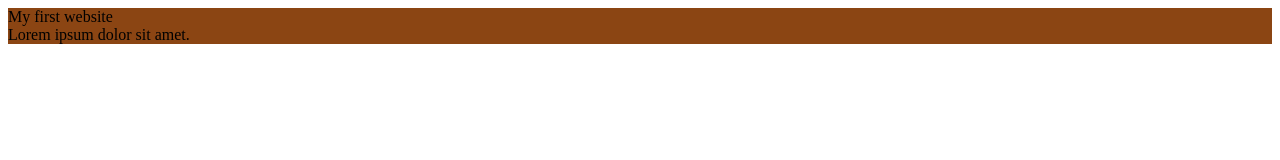
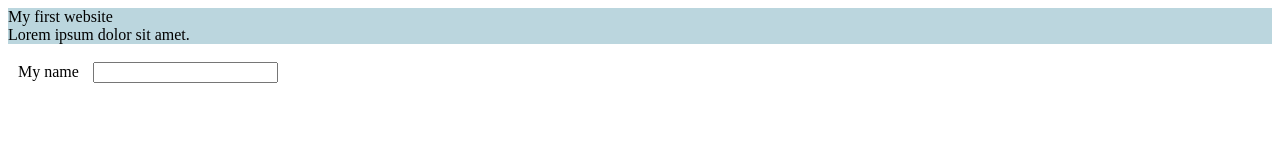
Before and after one commit to tofashish527/my-first-github, a plain HTML site: page index.html in a window 1280 px wide. Drawn offline with Linux system fonts and the light colour scheme.

Commit message:
add modification

```diff
--- a/index.html
+++ b/index.html
@@ -10,9 +10,10 @@
 
 <body>
     <div>My first website</div>
-    <p>Lorem ipsum dolor sit amet.</p>
+    <p>Lorem ipsum dolor sit amet.</p><br>
 
-    </p>
+    <label for="">My name</label>
+    <input type="text">
 </body>
 
 </html>
--- a/style.css
+++ b/style.css
@@ -1,4 +1,8 @@
 div,p{
     margin: auto;
-    background-color: saddlebrown;
+    background-color: rgb(187, 214, 222);
 }
+label{
+    padding: 10px;
+
+}
```
